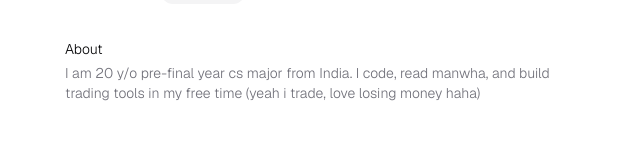
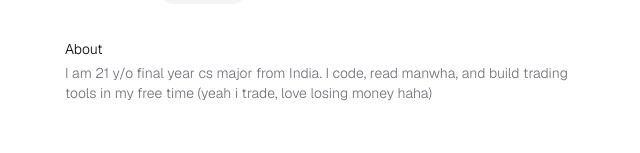
Before and after one commit to vissih/cv, a Next.js app: page / in a window 1280 px wide. Shown: the part 151-304 px from the top of the page, without its empty margins (311-951 px from the left). Built offline with nearby package versions, Linux system fonts and the light colour scheme.

Commit message:
Update bio.ts

```diff
--- a/data/bio.ts
+++ b/data/bio.ts
@@ -4,7 +4,7 @@ export const bioData = {
   jobTitle: 'Software Engineer',
   website: 'https://x.com/vissih',
   about:
-    'I am 20 y/o pre-final year cs major from India. I code, read manwha, and build trading tools in my free time (yeah i trade, love losing money haha)',
+    'I am 21 y/o final year cs major from India. I code, read manwha, and build trading tools in my free time (yeah i trade, love losing money haha)',
   contacts: [
     {
       label: 'Email',
```
